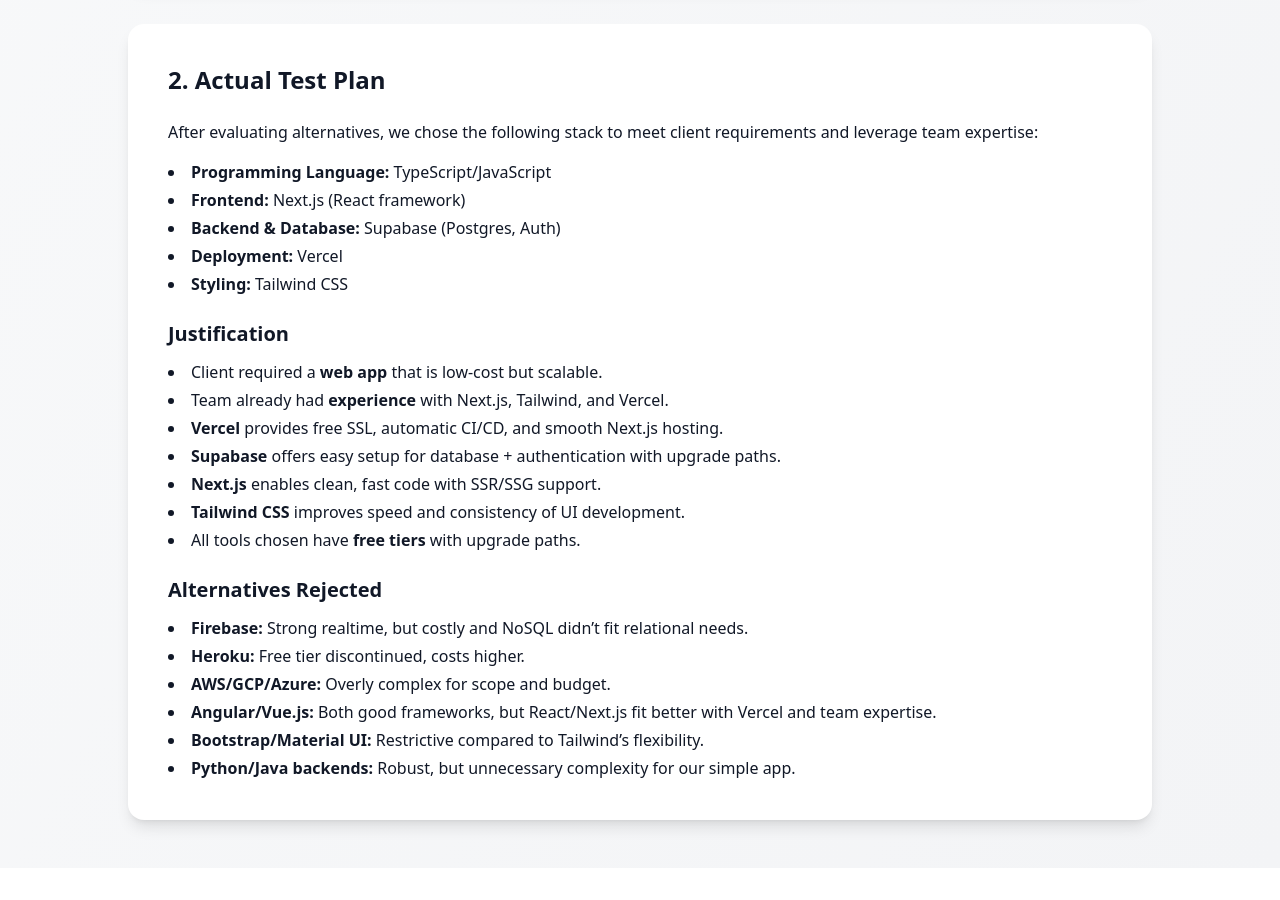
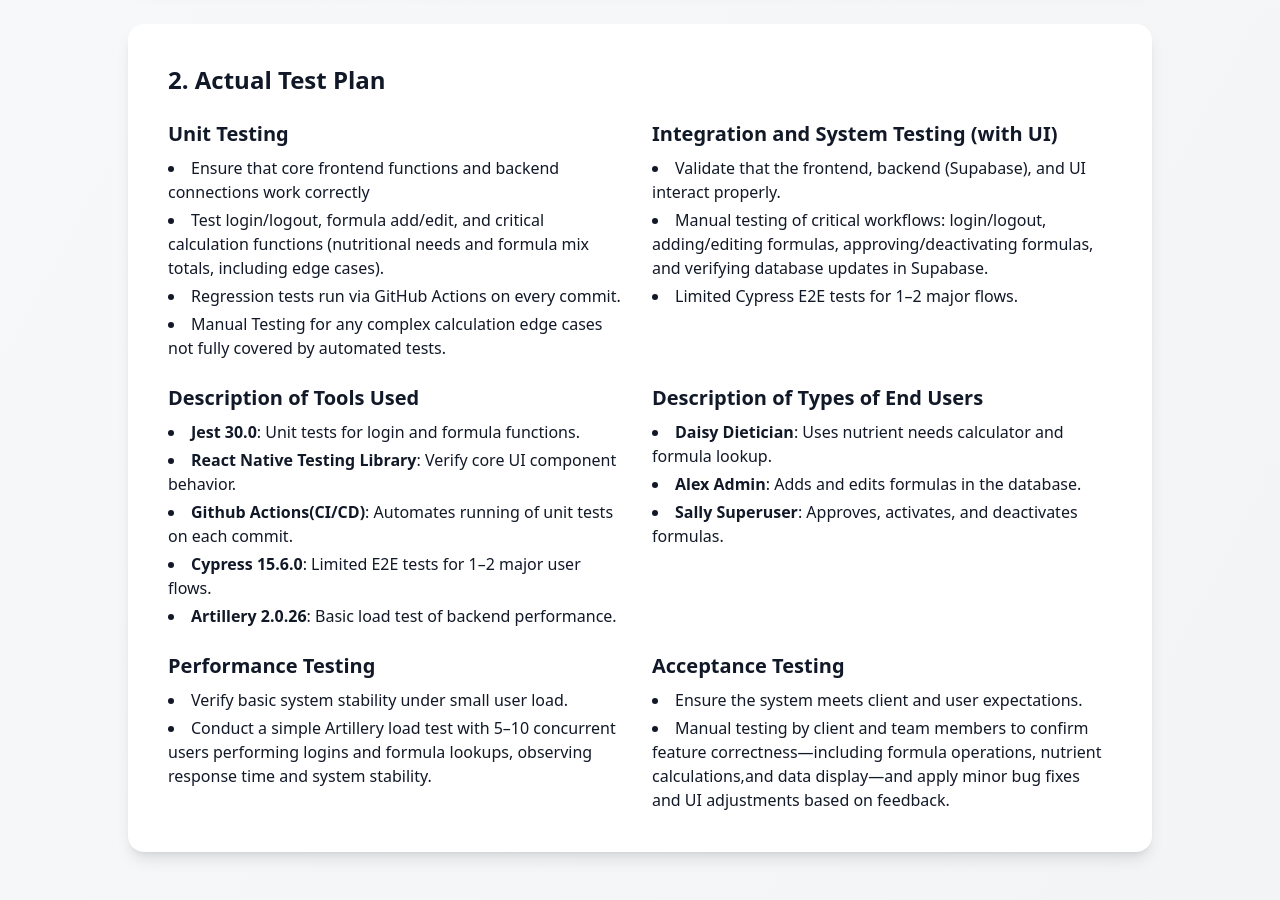
Before and after one commit to ethanbonsall/COMP-523-O, a Next.js app in the folder web/: page /test-plan in a window 1280 px wide. Shown: the part 1520-2420 px from the top of the page. Before the commit the page ends 2388 px from the top, so only its background shows below. Built offline with nearby package versions, Linux system fonts and the light colour scheme.

Commit message:
Added actual test plan

```diff
--- a/web/pages/test-plan.tsx
+++ b/web/pages/test-plan.tsx
@@ -172,91 +172,103 @@
 
           <section className="bg-white shadow-lg rounded-2xl p-6 md:p-10 space-y-6">
             <h2 className="text-2xl font-semibold">2. Actual Test Plan</h2>
-            <div className="space-y-4">
-              <p>
-                After evaluating alternatives, we chose the following stack to
-                meet client requirements and leverage team expertise:
-              </p>
+            <div className="grid md:grid-cols-2 gap-6">
+              <div>
+                <h3 className="font-semibold text-xl mb-2">Unit Testing</h3>
+                <ul className="list-disc list-inside space-y-1">
+                  <li>Ensure that core frontend functions and backend
+                    connections work correctly</li>
+                  <li>Test login/logout, formula add/edit, and critical
+                    calculation functions (nutritional needs and
+                    formula mix totals, including edge cases).
+                  </li>
+                  <li>Regression tests run via GitHub Actions on every commit.</li>
+                  <li>Manual Testing for any complex calculation edge cases
+                    not fully covered by automated tests.</li>
+                </ul>
+              </div>
+              <div>
+                <h3 className="font-semibold text-xl mb-2">
+                  Integration and System Testing (with UI)
+                </h3>
+                <ul className="list-disc list-inside space-y-1">
+                  <li>Validate that the frontend, backend (Supabase),
+                    and UI interact properly.</li>
+                  <li>Manual testing of critical workflows: login/logout,
+                    adding/editing formulas, approving/deactivating formulas,
+                    and verifying database updates in Supabase.</li>
+                  <li>Limited Cypress E2E tests for 1–2 major flows.</li>
+                </ul>
+              </div>
+              <div>
+                <h3 className="font-semibold text-xl mb-2">
+                  Description of Tools Used
+                </h3>
                 <ul className="list-disc list-inside space-y-1">
                   <li>
-                  <strong>Programming Language:</strong> TypeScript/JavaScript
+                    <strong>Jest 30.0</strong>: Unit tests for login and
+                    formula functions.
                   </li>
                   <li>
-                  <strong>Frontend:</strong> Next.js (React framework)
+                    <strong>React Native Testing Library</strong>: Verify
+                    core UI component behavior.
                   </li>
                   <li>
-                  <strong>Backend & Database:</strong> Supabase (Postgres, Auth)
+                    <strong>Github Actions(CI/CD)</strong>: Automates running
+                    of unit tests on each commit.
                   </li>
                   <li>
-                  <strong>Deployment:</strong> Vercel
+                    <strong>Cypress 15.6.0</strong>: Limited E2E tests for
+                    1–2 major user flows.
                   </li>
                   <li>
-                  <strong>Styling:</strong> Tailwind CSS
+                    <strong>Artillery 2.0.26</strong>: Basic load test of
+                    backend performance.
                   </li>
                 </ul>
               </div>
-
-            <div className="space-y-3">
-              <h3 className="text-xl font-semibold">Justification</h3>
+              <div>
+                <h3 className="font-semibold text-xl mb-2">
+                  Description of Types of End Users
+                </h3>
                 <ul className="list-disc list-inside space-y-1">
                   <li>
-                  Client required a <strong>web app</strong> that is low-cost
-                  but scalable.
+                    <strong>Daisy Dietician</strong>: Uses nutrient needs
+                    calculator and formula lookup.
                   </li>
                   <li>
-                  Team already had <strong>experience</strong> with Next.js,
-                  Tailwind, and Vercel.
+                    <strong>Alex Admin</strong>: Adds and edits formulas
+                    in the database.
                   </li>
                   <li>
-                  <strong>Vercel</strong> provides free SSL, automatic CI/CD,
-                  and smooth Next.js hosting.
-                </li>
-                <li>
-                  <strong>Supabase</strong> offers easy setup for database +
-                  authentication with upgrade paths.
-                </li>
-                <li>
-                  <strong>Next.js</strong> enables clean, fast code with SSR/SSG
-                  support.
-                </li>
-                <li>
-                  <strong>Tailwind CSS</strong> improves speed and consistency
-                  of UI development.
-                </li>
-                <li>
-                  All tools chosen have <strong>free tiers</strong> with upgrade
-                  paths.
+                    <strong>Sally Superuser</strong>: Approves, activates,
+                    and deactivates formulas.
                   </li>
                 </ul>
               </div>
-
-            <div className="space-y-3">
-              <h3 className="text-xl font-semibold">Alternatives Rejected</h3>
+              <div>
+                <h3 className="font-semibold text-xl mb-2">
+                  Performance Testing
+                </h3>
                 <ul className="list-disc list-inside space-y-1">
-                <li>
-                  <strong>Firebase:</strong> Strong realtime, but costly and
-                  NoSQL didn’t fit relational needs.
-                </li>
-                <li>
-                  <strong>Heroku:</strong> Free tier discontinued, costs higher.
-                </li>
-                <li>
-                  <strong>AWS/GCP/Azure:</strong> Overly complex for scope and
-                  budget.
-                </li>
-                <li>
-                  <strong>Angular/Vue.js:</strong> Both good frameworks, but
-                  React/Next.js fit better with Vercel and team expertise.
-                </li>
-                <li>
-                  <strong>Bootstrap/Material UI:</strong> Restrictive compared
-                  to Tailwind’s flexibility.
-                </li>
-                <li>
-                  <strong>Python/Java backends:</strong> Robust, but unnecessary
-                  complexity for our simple app.
-                </li>
+                  <li>Verify basic system stability under small user load.</li>
+                  <li>Conduct a simple Artillery load test with 5–10
+                    concurrent users performing logins and formula lookups,
+                    observing response time and system stability.</li>
                 </ul>
+              </div>
+              <div>
+                <h3 className="font-semibold text-xl mb-2">
+                  Acceptance Testing
+                </h3>
+                <ul className="list-disc list-inside space-y-1">
+                  <li>Ensure the system meets client and user expectations.</li>
+                  <li>Manual testing by client and team members to confirm
+                    feature correctness—including formula operations,
+                    nutrient calculations,and data display—and apply
+                    minor bug fixes and UI adjustments based on feedback.</li>
+                </ul>
+              </div>
             </div>
           </section>
         </div>
```
Lines whose indentation alone changed are shown as unchanged.
